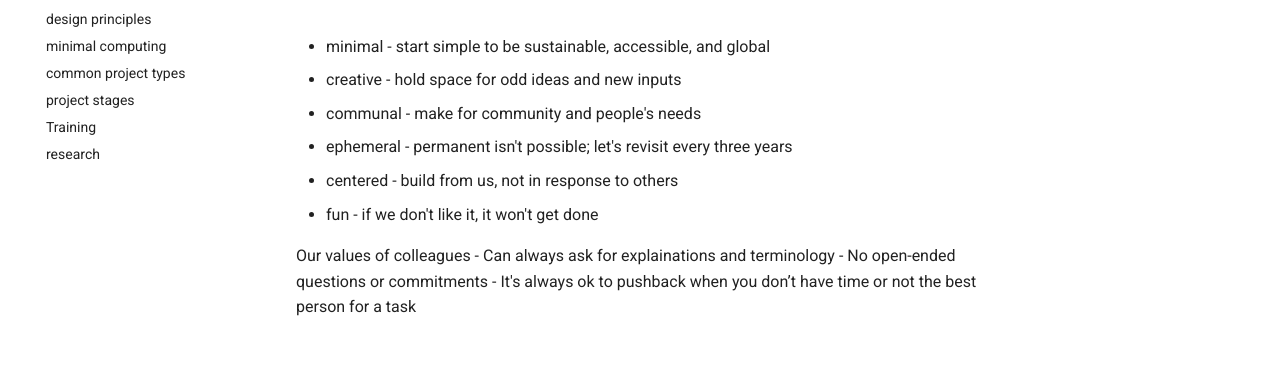
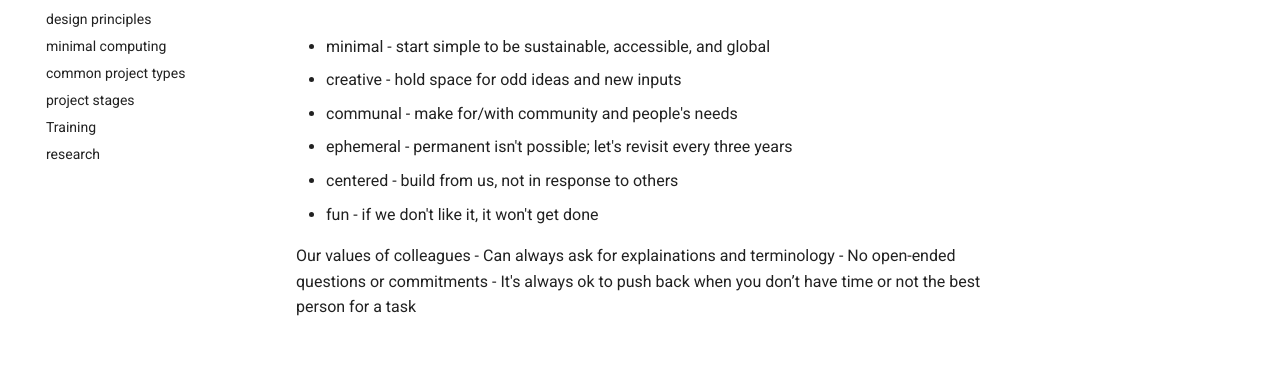
Before and after one commit to upenndigitalscholarship/style-guide, an MkDocs documentation site: the page built from docs/values.md, in a window 1280 px wide. Shown: the part 146-526 px from the top of the page. Built offline with MkDocs 1.6.1 and Material for MkDocs 9.7.7, drawn with Linux system fonts in a browser that asks for light colours.

Commit message:
"nothing about us without us"

```diff
--- a/docs/values.md
+++ b/docs/values.md
@@ -1,7 +1,7 @@
 # values
 - minimal - start simple to be sustainable, accessible, and global
 - creative - hold space for odd ideas and new inputs
-- communal - make for community and people's needs
+- communal - make for/with community and people's needs
 - ephemeral - permanent isn't possible; let's revisit every three years
 - centered - build from us, not in response to others
 - fun - if we don't like it, it won't get done
@@ -9,4 +9,4 @@
 Our values of colleagues
 - Can always ask for explainations and terminology
 - No open-ended questions or commitments
-- It's always ok to pushback when you don’t have time or not the best person for a task
+- It's always ok to push back when you don’t have time or not the best person for a task
```
